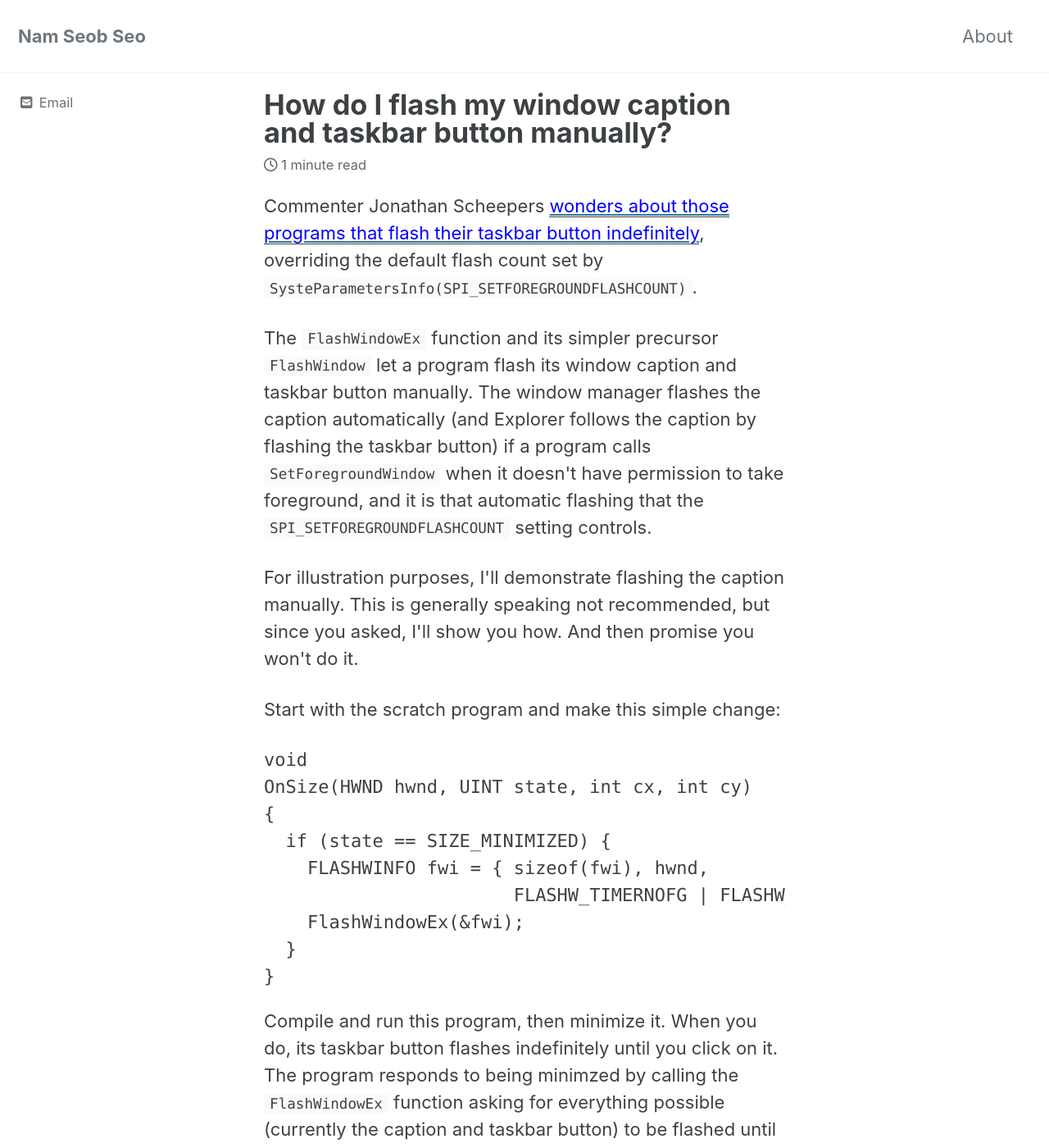
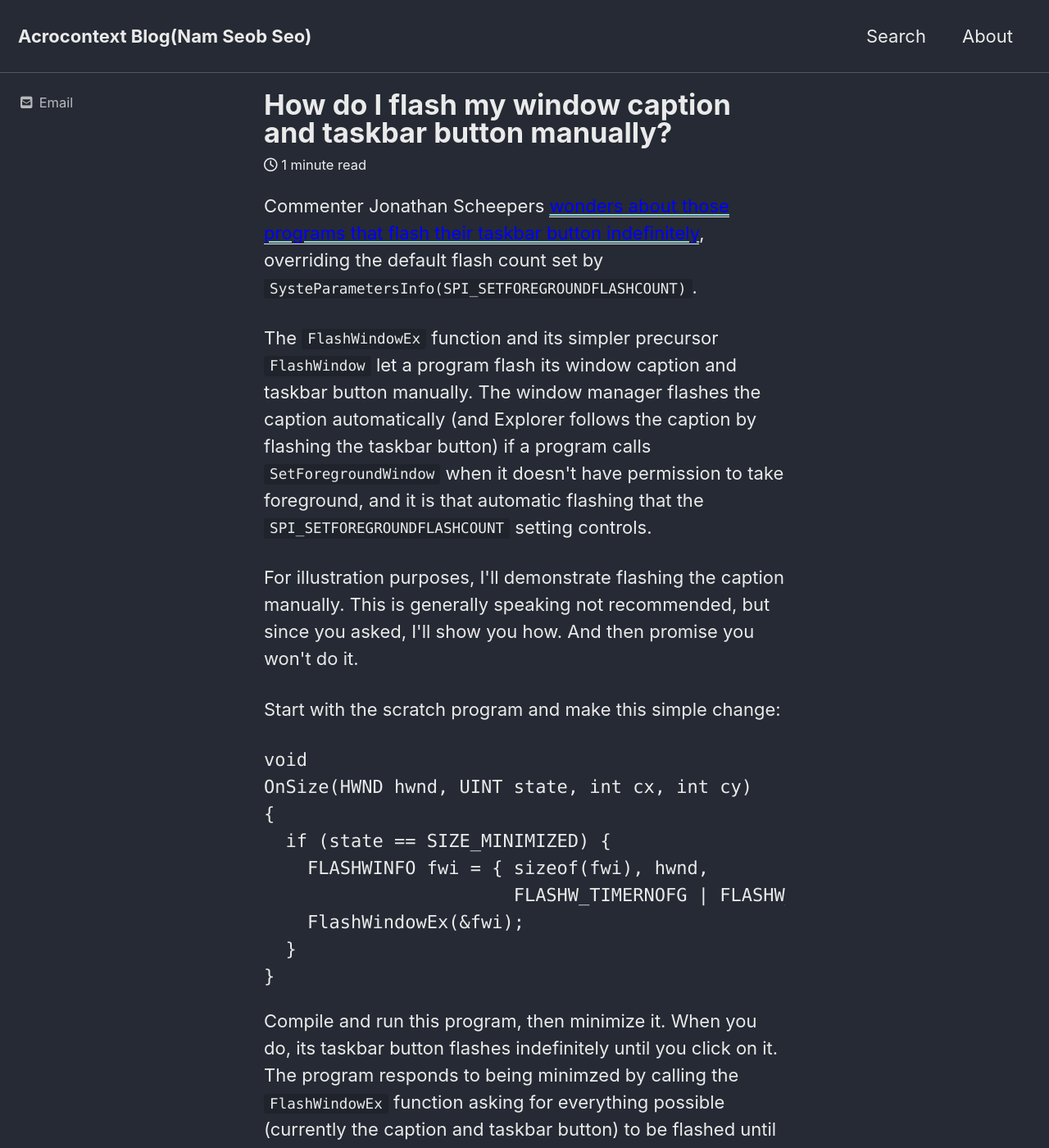
Before and after one commit to nsclass/nsclass.github.io, a Jekyll site: the page built from _posts/2008-05-15-how-do-i-flash-my-window-caption-and-taskbar-button-manually.html, in a window 1280 px wide and 1400 px high. Shown: the whole window at 82% size. Built offline with Jekyll 4.4.1, drawn with Linux system fonts in a browser that asks for light colours; cached includes are drawn as plain includes; nearby versions of some CDN libraries.

Commit message:
added search

```diff
--- a/_config.yml
+++ b/_config.yml
@@ -12,11 +12,11 @@
 
 # theme                  : "minimal-mistakes-jekyll"
 # remote_theme           : "mmistakes/minimal-mistakes"
-minimal_mistakes_skin    : "default" # "air", "aqua", "contrast", "dark", "dirt", "neon", "mint", "plum", "sunrise"
+minimal_mistakes_skin    :  "dark" # "default" # "air", "aqua", "contrast", "dark", "dirt", "neon", "mint", "plum", "sunrise"
 
 # Site Settings
 locale                   : "en-US"
-title                    : "Nam Seob Seo"
+title                    : "Acrocontext Blog(Nam Seob Seo)"
 title_separator          : "-"
 subtitle                 : # site tagline that appears below site title in masthead
 name                     : "Nam Seob Seo"
--- a/_data/navigation.yml
+++ b/_data/navigation.yml
@@ -1,9 +1,9 @@
 # main links
 main:
+  - title: "Search"
+    url: /search/
   - title: "About"
     url: /about/
-  # - title: "Sample Posts"
-  #   url: /year-archive/
   # - title: "Sample Collections"
   #   url: /collection-archive/
   # - title: "Sitemap"
--- /dev/null
+++ b/search/index.html
@@ -0,0 +1,4 @@
+---
+layout:    search
+title:     Search Posts
+---
```
